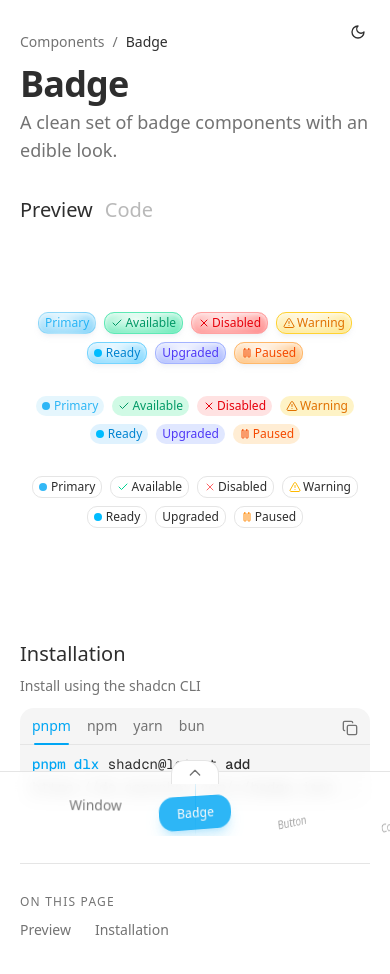
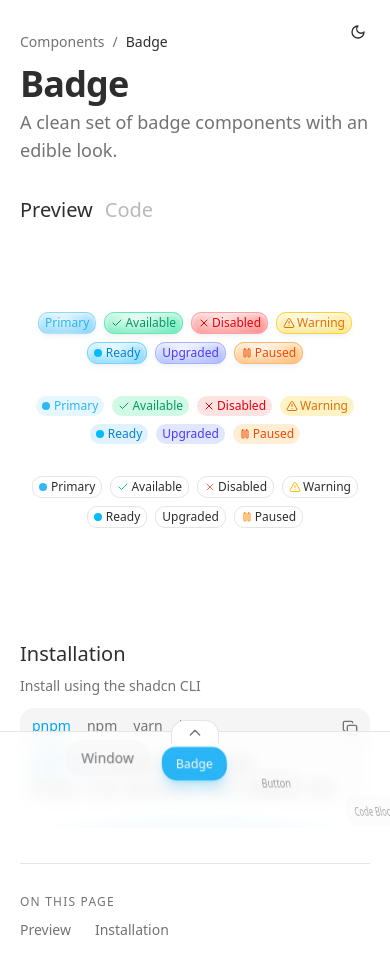
Before and after one commit to SuperAce100/design-system, a Next.js app: page /badge in a window 390 px wide. Shown: the top 974 px of the page. Built offline with nearby package versions, Linux system fonts and the light colour scheme.

Commit message:
Refactor: Improve mobile bottom nav 3D carousel effect
Co-authored-by: asanshay <asanshay@bharatgupta.com>

```diff
--- a/components/component-docs-page.tsx
+++ b/components/component-docs-page.tsx
@@ -29,7 +29,7 @@ const pageAnchors = [
 export default function ComponentDocsPage({ meta, demo, sections, sourceFiles }: ComponentDocsPageProps) {
   return (
     <>
-      <div className="mx-auto flex min-h-screen max-w-6xl flex-col gap-8 px-4 pb-24 pt-8 lg:pb-12">
+      <div className="mx-auto flex min-h-screen max-w-6xl flex-col gap-8 px-4 pb-32 pt-8 lg:pb-12">
         <header className="flex flex-col gap-3 px-1">
           <div className="text-sm text-muted-foreground">
             <Link href="/" className="transition-colors hover:text-foreground">
@@ -207,7 +207,7 @@ function MobileBottomNav({
   }, [activeId]);
 
   // Calculate transform for each item based on its position relative to center
-  const getItemTransform = (element: HTMLElement | null) => {
+  const getItemTransform = React.useCallback((element: HTMLElement | null) => {
     if (!element || !containerWidth) return { transform: "", opacity: 1, scale: 1 };
 
     const itemLeft = element.offsetLeft;
@@ -219,32 +219,38 @@ function MobileBottomNav({
 
     // Normalize distance (-1 to 1)
     const normalizedDistance = Math.max(-1, Math.min(1, distanceFromCenter / maxDistance));
+    const absDistance = Math.abs(normalizedDistance);
 
-    // Calculate rotation (items rotate like on a disk)
-    const rotateY = normalizedDistance * 45;
-    const rotateZ = normalizedDistance * -8;
+    // Arc effect: items curve down at edges like the rim of a wheel
+    // Using a circular arc formula: y = sqrt(1 - x^2) gives a semicircle
+    // We invert it so center is at top (y=0) and edges drop down
+    const arcHeight = 50; // Maximum drop in pixels
+    const arcY = arcHeight * (1 - Math.sqrt(1 - absDistance * absDistance));
 
-    // Calculate scale (center items are larger)
-    const scale = 1 - Math.abs(normalizedDistance) * 0.15;
+    // Rotation around Y axis - items turn away as they move to edges
+    const rotateY = normalizedDistance * 50;
 
-    // Calculate vertical offset (creates the arc)
-    const translateY = Math.abs(normalizedDistance) * 20;
+    // Slight tilt back for 3D effect
+    const rotateX = absDistance * 15;
 
-    // Calculate opacity
-    const opacity = 1 - Math.abs(normalizedDistance) * 0.4;
+    // Scale: center items slightly larger
+    const scale = 1 - absDistance * 0.15;
+
+    // Opacity fade at edges
+    const opacity = 1 - absDistance * 0.4;
 
     return {
-      transform: `perspective(800px) rotateY(${rotateY}deg) rotateZ(${rotateZ}deg) translateY(${translateY}px) scale(${scale})`,
+      transform: `translateY(${arcY}px) rotateY(${rotateY}deg) rotateX(${rotateX}deg) scale(${scale})`,
       opacity,
       scale,
     };
-  };
+  }, [containerWidth, scrollPosition]);
 
   return (
     <nav
       className={cn(
         "fixed bottom-0 left-0 right-0 z-50 border-t bg-background/95 backdrop-blur supports-[backdrop-filter]:bg-background/80 lg:hidden transition-all duration-300 ease-out",
-        isExpanded ? "pb-6" : "pb-2"
+        isExpanded ? "pb-8" : "pb-4"
       )}
     >
       {/* Collapse/Expand handle */}
@@ -271,16 +277,26 @@ function MobileBottomNav({
       <div
         className={cn(
           "relative overflow-hidden transition-all duration-300 ease-out",
-          isExpanded ? "h-32" : "h-16"
+          isExpanded ? "h-40" : "h-24"
         )}
-        style={{ perspective: "800px" }}
+        style={{ perspective: "800px", perspectiveOrigin: "center 100%" }}
       >
+        {/* Curved track indicator */}
+        <div
+          className="absolute inset-x-0 bottom-0 h-full pointer-events-none overflow-hidden"
+          style={{
+            background: "radial-gradient(ellipse 100% 80% at 50% 120%, var(--primary) 0%, transparent 50%)",
+            opacity: 0.08,
+          }}
+        />
+
         <div
           ref={scrollContainerRef}
-          className="flex items-center overflow-x-auto scrollbar-hide px-4 gap-3 h-full"
+          className="flex items-start overflow-x-auto scrollbar-hide gap-2 h-full pt-2"
           style={{
-            paddingLeft: `calc(50% - 60px)`,
-            paddingRight: `calc(50% - 60px)`,
+            paddingLeft: `calc(50% - 50px)`,
+            paddingRight: `calc(50% - 50px)`,
+            transformStyle: "preserve-3d",
           }}
         >
           {allComponents.map((component) => {
@@ -299,8 +315,8 @@ function MobileBottomNav({
           })}
         </div>
 
-        {/* Center indicator line */}
-        <div className="absolute left-1/2 top-0 bottom-0 w-px bg-gradient-to-b from-transparent via-primary/30 to-transparent pointer-events-none" />
+        {/* Center focus indicator */}
+        <div className="absolute left-1/2 -translate-x-1/2 top-0 w-px h-3 bg-primary/40 pointer-events-none" />
       </div>
     </nav>
   );
@@ -348,23 +364,24 @@ function MobileNavItem({
       ref={setRefs}
       href={`/${component.id}`}
       className={cn(
-        "flex-shrink-0 rounded-2xl px-5 text-sm font-medium transition-all duration-150 whitespace-nowrap flex flex-col items-center justify-center gap-1 text-center",
-        isExpanded ? "py-4 min-w-[100px]" : "py-2",
+        "flex-shrink-0 rounded-2xl px-4 text-sm font-medium whitespace-nowrap flex flex-col items-center justify-center gap-0.5 text-center origin-bottom",
+        isExpanded ? "py-3 min-w-[90px]" : "py-2",
         isActive
-          ? "bg-primary text-primary-foreground shadow-lg shadow-primary/25"
-          : "text-muted-foreground hover:bg-accent hover:text-foreground"
+          ? "bg-primary text-primary-foreground shadow-lg shadow-primary/30"
+          : "bg-muted/50 text-muted-foreground hover:bg-accent hover:text-foreground"
       )}
       style={{
         transform: style.transform,
         opacity: style.opacity,
         transformStyle: "preserve-3d",
+        transition: "background-color 150ms, box-shadow 150ms",
       }}
     >
       <span className={cn("transition-all", isExpanded ? "text-base font-semibold" : "text-sm")}>
         {component.name}
       </span>
       {isExpanded && (
-        <span className="text-xs opacity-70 max-w-[120px] truncate">
+        <span className="text-xs opacity-70 max-w-[100px] truncate">
           {component.description}
         </span>
       )}
```
